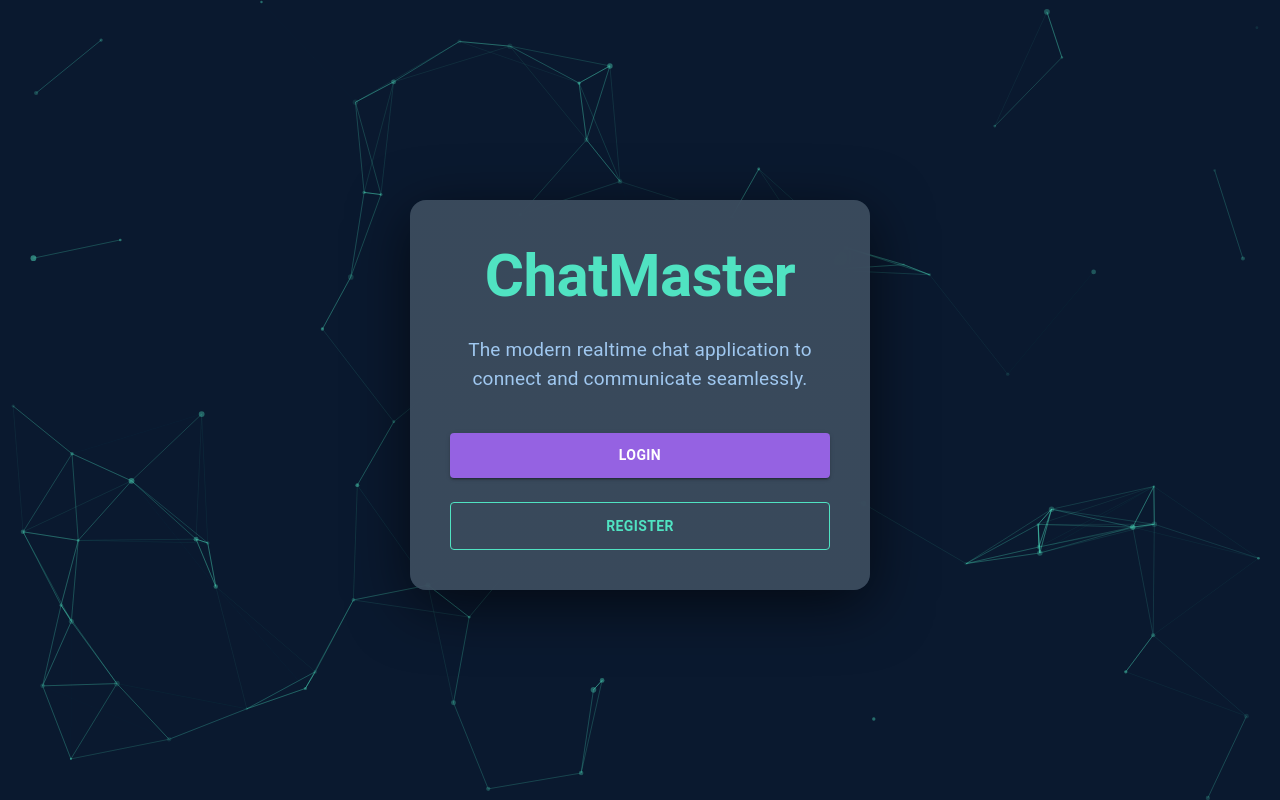
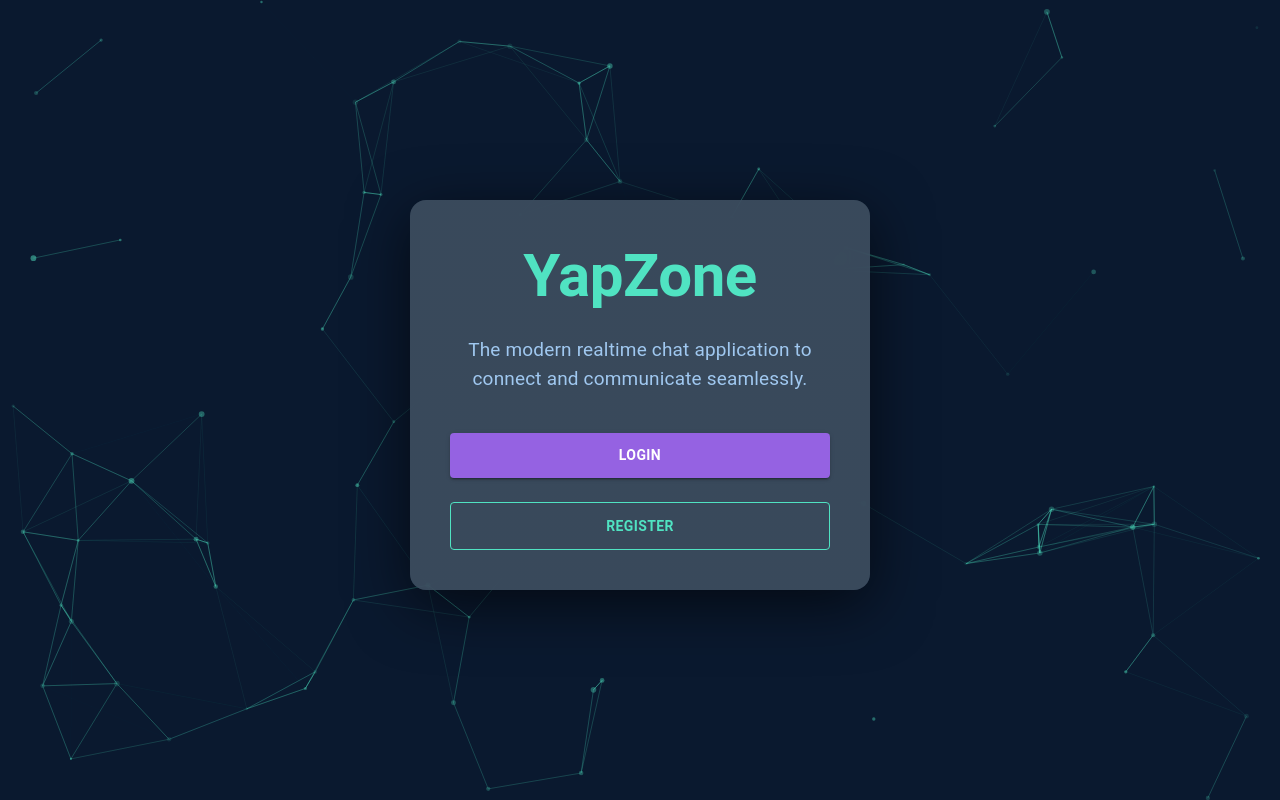
Before and after one commit to Mahesh-git12/Real_Time_ChatAplication, a React (Create React App) app in the folder frontend/: page / in a window 1280 px wide. Built offline with nearby package versions, Linux system fonts and the light colour scheme; no server answers.

Commit message:
changed app name

```diff
--- a/frontend/src/components/LandingPage.js
+++ b/frontend/src/components/LandingPage.js
@@ -69,7 +69,7 @@ const LandingPage = ({ onLoginClick, onRegisterClick }) => {
         }}
       >
         <Typography variant="h2" sx={{ fontWeight: 'bold', mb: 3, color: '#50E3C2' }}>
-          ChatMaster
+          YapZone
         </Typography>
         <Typography variant="body1" sx={{ mb: 5, color: '#A0C8F0', fontSize: 19 }}>
           The modern realtime chat application to connect and communicate seamlessly.
```
